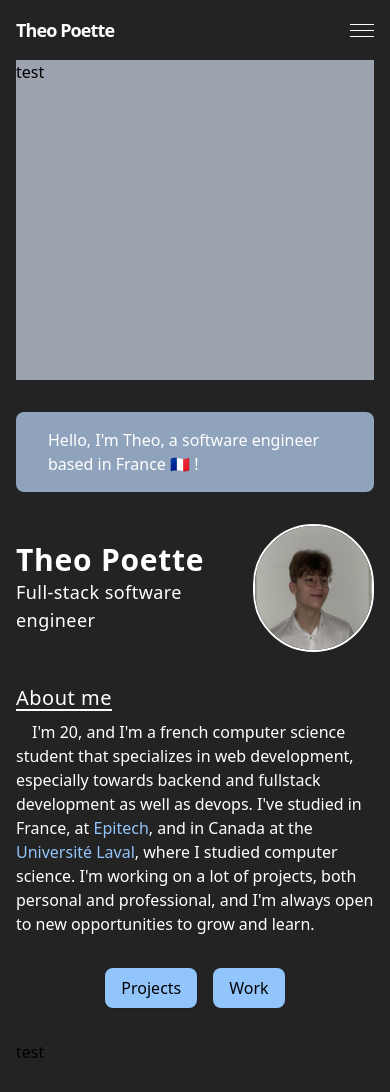
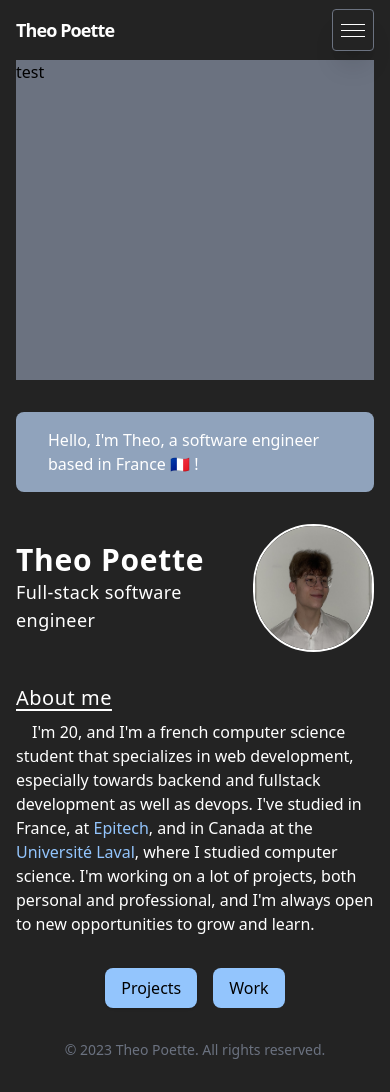
Before and after one commit to sisypheus/my_site, a Next.js app: page / in a window 390 px wide. Before the commit the page ends 1064 px from the top, so only its background shows below. Built offline with nearby package versions, Linux system fonts and the light colour scheme.

Commit message:
feat: footer

```diff
--- a/src/pages/components/FadeIn.tsx
+++ b/src/pages/components/FadeIn.tsx
@@ -1,6 +1,6 @@
 import { animated, useSpring } from "@react-spring/web";
 
-const FadeIn = ({ children, duration = 400 }: any) => {
+const FadeIn = ({ children, duration = 300 }: any) => {
   const springs = useSpring({
     from: { opacity: 0, transform: "translateY(30px)" },
     to: { opacity: 1, transform: "translateY(0px)" },
--- a/src/pages/components/Footer.tsx
+++ b/src/pages/components/Footer.tsx
@@ -1,10 +1,13 @@
-import { NextPage } from 'next';
+import { NextPage } from "next";
 
 const Footer: NextPage = () => {
+  const year = new Date().getFullYear();
   return (
-    <>
-      test
-    </>
+    <div className="flex items-center justify-center py-8">
+      <p className="text-sm text-gray-500">
+        © {year} Theo Poette. All rights reserved.
+      </p>
+    </div>
   );
 };
 
--- a/src/pages/components/Layout.tsx
+++ b/src/pages/components/Layout.tsx
@@ -1,13 +1,16 @@
 import { NextPage } from "next";
+import Footer from "./Footer";
 import Menu from "./Menu";
 
 const Layout: NextPage = ({ children }: any) => {
   return (
     <main className="min-h-screen bg-[#232323] md:px-8">
       <div className="mx-auto max-w-2xl">
-        <div className="container mx-auto px-4">
+        <div className="mx-auto flex min-h-screen flex-col px-4">
           <Menu />
-          {children}
+          <div className="h-80 bg-gray-500">test</div>
+          <div className="flex-1">{children}</div>
+          <Footer />
         </div>
       </div>
     </main>
--- a/src/pages/components/Menu.tsx
+++ b/src/pages/components/Menu.tsx
@@ -2,7 +2,6 @@ import { NextPage } from "next";
 import Link from "next/link";
 import React, { useState } from "react";
 import ActiveLink from "./ActiveLink";
-import FadeIn from "./FadeIn";
 import Github from "./Github";
 import MenuIcon from "./MenuIcon";
 
@@ -26,55 +25,56 @@ const Menu: NextPage = () => {
 
         {/* mobile */}
         <div className="ml-6 flex items-center justify-center py-2 md:hidden">
-          <button onClick={toggleMenu}>
+          <button onClick={toggleMenu} className="p-2 rounded shadow-xl border border-gray-500">
             <MenuIcon />
           </button>
 
           {isOpen && (
-            <div className="absolute top-0 right-0 mt-12  flex flex-col rounded-lg bg-slate-700 px-2 py-2">
+            <div className="absolute top-0 right-0 mt-14 flex w-48 flex-col space-y-2 rounded-lg bg-slate-700 py-2">
               <ActiveLink
                 href="/projects"
-                activeClassName="text-gray-900 font-semibold bg-blue-300 px-4 py-2 rounded"
-                className="font-light hover:underline"
+                activeClassName="text-blue-300"
+                className="pl-4 hover:underline"
               >
-                Project
+                Projects
               </ActiveLink>
               <ActiveLink
                 href="/work"
-                activeClassName="text-gray-900 font-semibold bg-blue-300 px-4 py-2 rounded"
-                className="font-light hover:underline"
+                activeClassName="text-blue-300"
+                className="pl-4 hover:underline"
               >
                 Work
               </ActiveLink>
-              <ActiveLink href="/contact" activeClassName="text-gray-300">
-                <p className="font-light  hover:underline">Contact</p>
+              <ActiveLink
+                href="/contact"
+                activeClassName="text-blue-300"
+                className="pl-4 hover:underline"
+              >
+                Contact
               </ActiveLink>
               <a
                 target="_blank"
                 rel="noreferrer"
                 href="https://blog.theopoette.me"
               >
-                <p className="font-light  hover:underline">Blog</p>
+                <p className="pl-4 hover:underline">Blog</p>
               </a>
               <a
                 rel="noreferrer"
                 href="https://github.com/sisypheus"
-                className="p-auto m-auto ml-6 flex space-x-1 hover:underline"
+                className="flex items-center space-x-1 pl-4 hover:underline"
               >
-                <div className="fill-current text-white">
-                  <Github />
-                </div>
-                <p className="font-light">Github</p>
+                Github
               </a>
             </div>
           )}
         </div>
 
         {/* desktop */}
-        <div className="ml-6 hidden items-center justify-center space-x-2 py-2 md:flex">
+        <div className="ml-6 items-center hidden justify-center space-x-2 py-2 md:flex">
           <ActiveLink
             href="/projects"
-            activeClassName="text-gray-900 font-semibold bg-blue-300 py-2 rounded"
+            activeClassName="text-gray-900 font-semibold bg-blue-300 py-2 px-4 rounded"
             className="px-4 font-light underline-offset-2 hover:underline"
           >
             Projects
--- a/src/pages/components/MenuIcon.tsx
+++ b/src/pages/components/MenuIcon.tsx
@@ -6,8 +6,8 @@ function MenuIcon() {
       width="24"
       height="24"
       xmlns="http://www.w3.org/2000/svg"
-      fill-rule="evenodd"
-      clip-rule="evenodd"
+      fillRule="evenodd"
+      clipRule="evenodd"
       className="fill-current text-white"
     >
       <path
--- a/src/pages/index.tsx
+++ b/src/pages/index.tsx
@@ -22,15 +22,11 @@ const Home: NextPage = () => {
     <>
       <Head>
         <title>Theo Poette - Homepage</title>
-        <meta name="description" content="Generated by create-t3-app" />
+        <meta name="description" content="Theo Poette home website" />
         <link rel="icon" href="/favicon.ico" />
       </Head>
-      <div className="h-80 bg-gray-400">
-        {/* placeholder for now */}
-        test
-      </div>
 
-      <div>
+      {/* <FadeIn> */}
         <div className="mt-8 flex w-full items-center justify-center rounded-lg bg-blue-200/70 px-8 py-4">
           <p className="text-white opacity-100">
             Hello, I'm Theo, a software engineer based in France 🇫🇷 !
@@ -89,10 +85,7 @@ const Home: NextPage = () => {
             Work
           </Link>
         </div>
-
-        <div className="mt-8" />
-        <Footer />
-      </div>
+      {/* </FadeIn> */}
     </>
   );
 };
```
